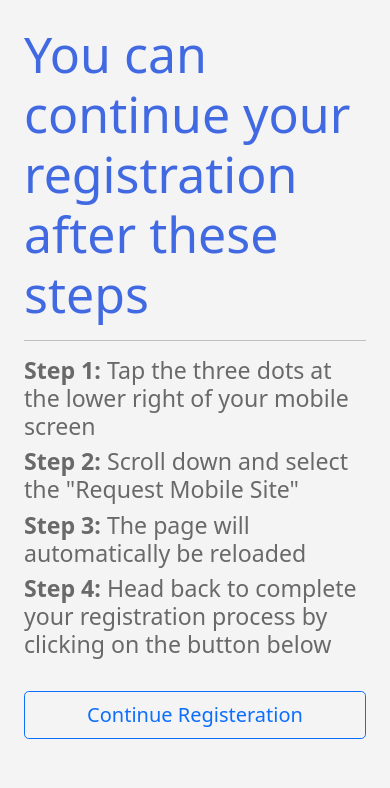
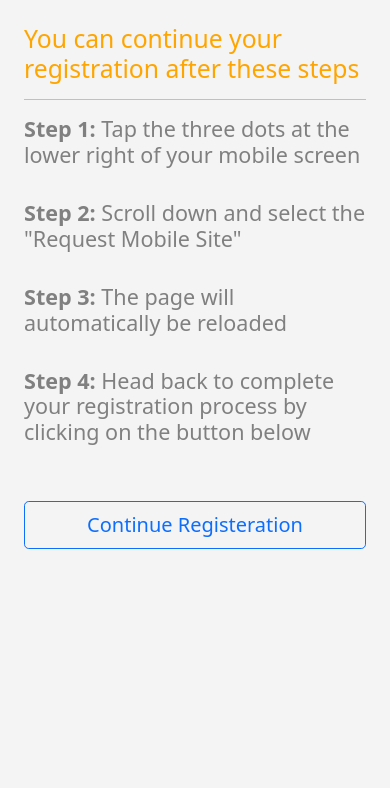
Before and after one commit to Ugo5738/Attendance, a Flask app: page /mobile in a window 390 px wide. Shown: the part 56-844 px from the top of the page. Run offline with Flask 2, Linux system fonts and the light colour scheme.

Commit message:
mobile handling

```diff
--- a/templates/mobile.html
+++ b/templates/mobile.html
@@ -2,14 +2,14 @@
 
 {% block content %}
 <div class="container">
-    <h1>You can continue your registration after these steps</h1>
+    <h2 style="color:#FFA500">You can continue your registration after these steps</h2>
     <hr>
-    <h3><strong>Step 1: </strong>Tap the three dots at the lower right of your mobile screen</h3>
-    <h3><strong>Step 2: </strong>Scroll down and select the "Request Mobile Site"</strong></h3>
-    <h3><strong>Step 3: </strong>The page will automatically be reloaded</strong></h3>
-    <h3><strong>Step 4: </strong>Head back to complete your registration process by clicking on the button below</strong></h3>
+    <h4 style="color:grey"><strong>Step 1: </strong>Tap the three dots at the lower right of your mobile screen</h4><br>
+    <h4 style="color:grey"><strong>Step 2: </strong>Scroll down and select the "Request Mobile Site"</strong></h4><br>
+    <h4 style="color:grey"><strong>Step 3: </strong>The page will automatically be reloaded</strong></h4><br>
+    <h4 style="color:grey"><strong>Step 4: </strong>Head back to complete your registration process by clicking on the button below</strong></h4><br>
     <br>
-    <div class="d-grid gap-2 d-md-block">
+    <div class="d-grid gap-2 d-md-block" style="text-align:center">
         <a href="{{ url_for('register') }}" class="btn btn-outline-primary btn-lg">Continue Registeration</a>
     </div>
 
```
Also changed, not shown: templates/register.html (+5 -3 lines).
